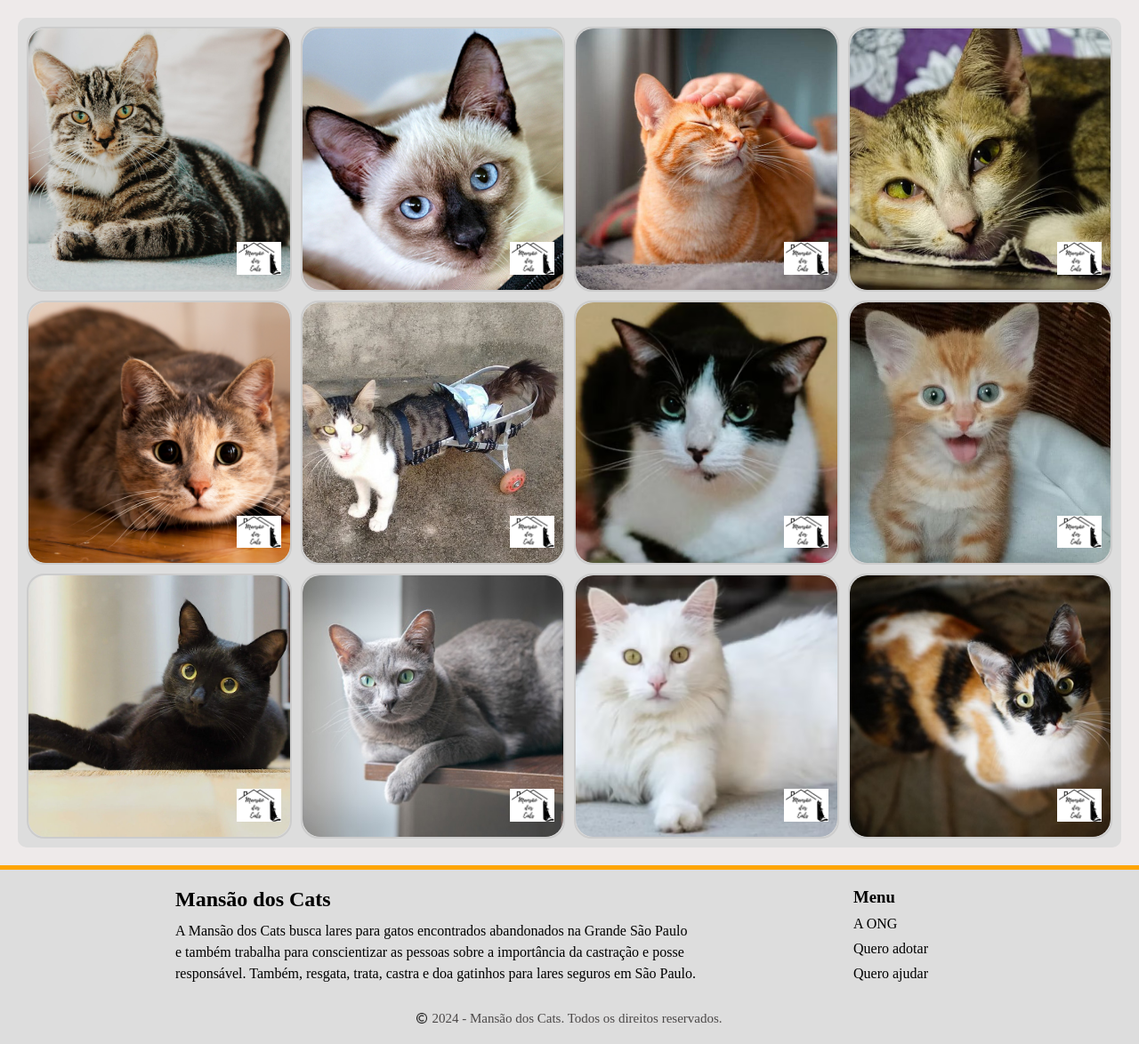
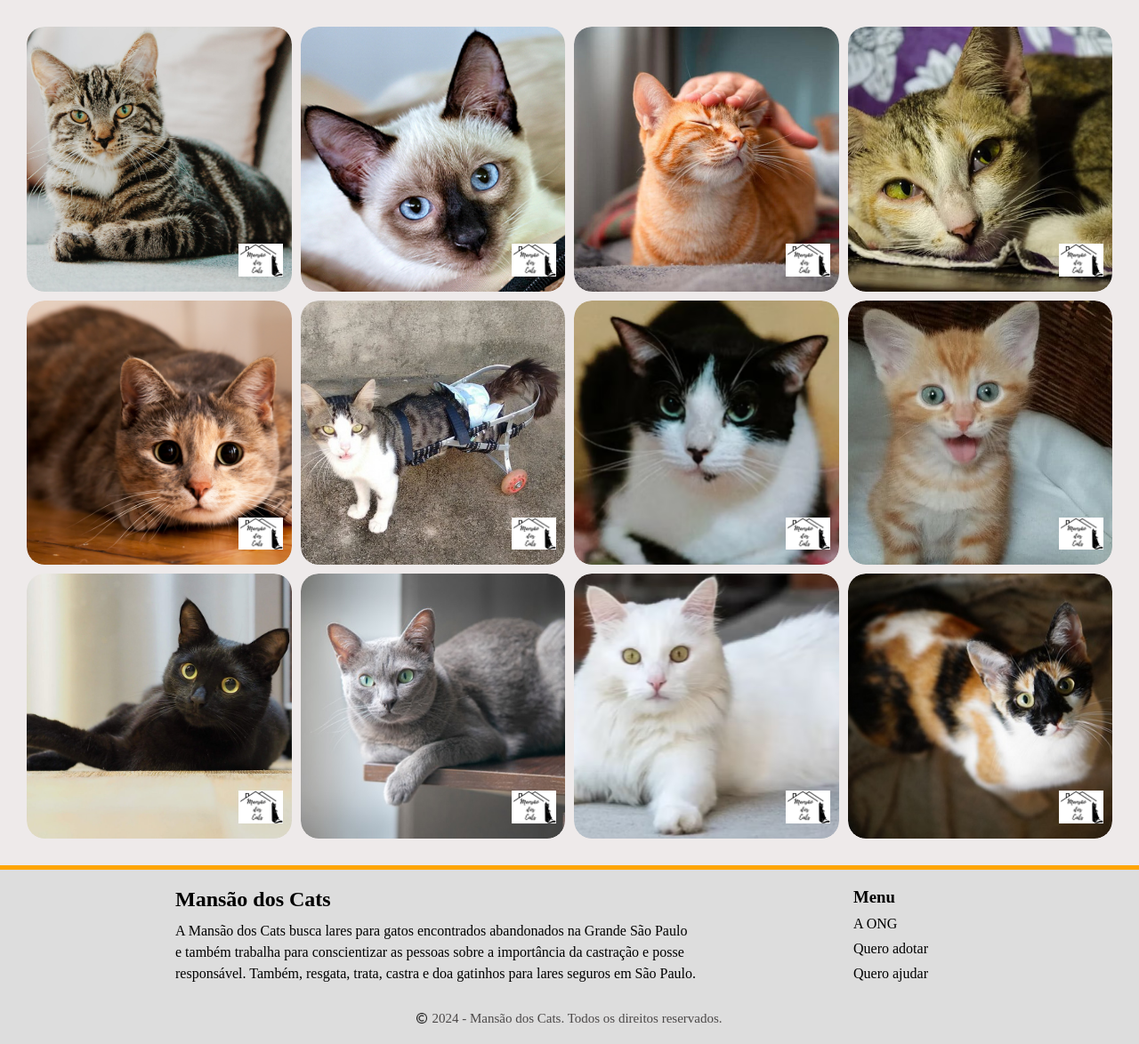
Before and after one commit to lucas-souza04/mansao-dos-gatos, a PHP site: page /adotar.php in a window 1280 px wide. Shown: the part 70-1244 px from the top of the page at 89% size. Run offline with PHP 8.4, Linux system fonts and the light colour scheme.

Commit message:
alterações de front

```diff
--- a/styles/adotar.css
+++ b/styles/adotar.css
@@ -46,7 +46,6 @@ body {
 
 main {
   margin: 20px;
-  background-color: #dddddd;
   padding: 10px;
   border-radius: 10px;
 }
@@ -62,7 +61,6 @@ main {
   overflow: hidden;
   position: relative;
   text-align: center;
-  border: 2px solid #ccc;
   border-radius: 20px;
 }
 
```
